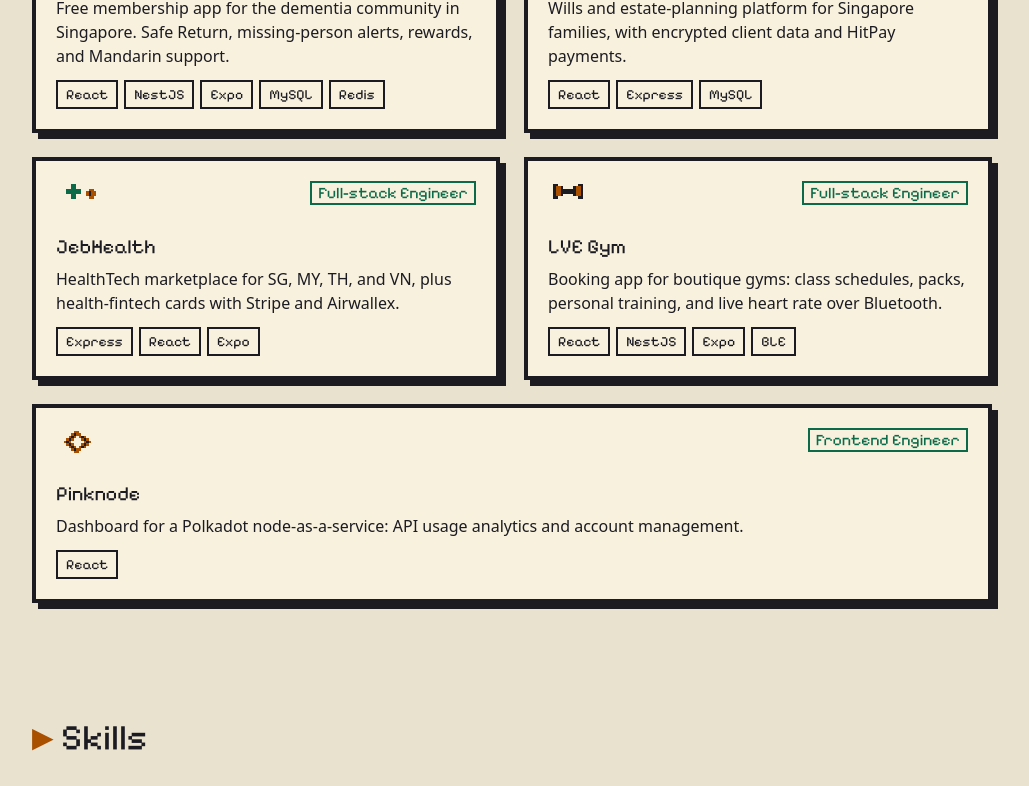
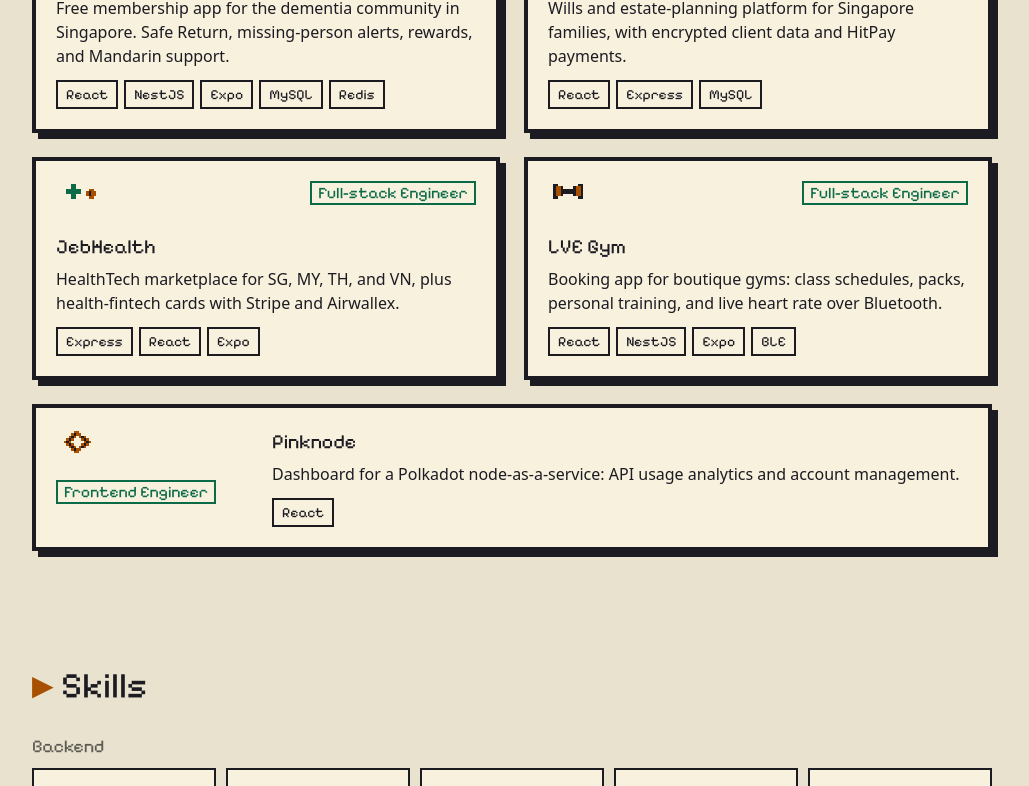
Before and after one commit to RZID/RZID, a React (Vite) app: page / in a window 1280 px wide. Shown: the part 988-1774 px from the top of the page, without its empty margins (128-1157 px from the left). Built offline with nearby package versions, Linux system fonts and the light colour scheme.

Commit message:
refactor: use wide internal layout for final work card

```diff
--- a/src/features/quests/quests-section.tsx
+++ b/src/features/quests/quests-section.tsx
@@ -14,22 +14,35 @@ export const QuestsSection = () => {
   return (
     <Section id="quests" title={t(sections.quests.title)} lead={t(sections.quests.lead)}>
       <div className="grid gap-6 md:grid-cols-2">
-        {projects.map((project, index) => (
+        {projects.map((project, index) => {
+          const isWide = index === projects.length - 1
+
+          return (
             <Reveal
               key={project.name}
               delay={index * 60}
-            className={cn('h-full', index === projects.length - 1 && 'md:col-span-2')}
+              className={cn('h-full', isWide && 'md:col-span-2')}
             >
               <Box
                 as="article"
-              className="relative h-full p-5 transition-[transform,box-shadow] duration-150 ease-steps-3 hover:-translate-x-1 hover:-translate-y-1 hover:shadow-hard-lg"
+                className={cn(
+                  'relative h-full p-5 transition-[transform,box-shadow] duration-150 ease-steps-3',
+                  'hover:-translate-x-1 hover:-translate-y-1 hover:shadow-hard-lg',
+                  isWide && 'md:flex md:items-start md:gap-6',
+                )}
               >
-              <div className="mb-3 flex items-start justify-between gap-3">
+                <div
+                  className={cn(
+                    'mb-3 flex items-start justify-between gap-3',
+                    isWide && 'md:mb-0 md:w-48 md:shrink-0 md:flex-col md:items-start',
+                  )}
+                >
                   <ProjectIcon icon={project.icon} />
                   <span className="border-2 border-mint px-1.5 font-pixel text-base leading-tight text-mint">
                     {t(project.role)}
                   </span>
                 </div>
+                <div className={cn(isWide && 'md:flex-1')}>
                   <h3 className="mb-1.5 font-pixel text-xl">{project.name}</h3>
                   <p className="mb-3 text-base">{t(project.summary)}</p>
                   <div className="flex flex-wrap gap-1.5">
@@ -37,9 +50,11 @@ export const QuestsSection = () => {
                       <Tag key={item}>{item}</Tag>
                     ))}
                   </div>
+                </div>
               </Box>
             </Reveal>
-        ))}
+          )
+        })}
       </div>
     </Section>
   )
```
Lines whose indentation alone changed are shown as unchanged.
